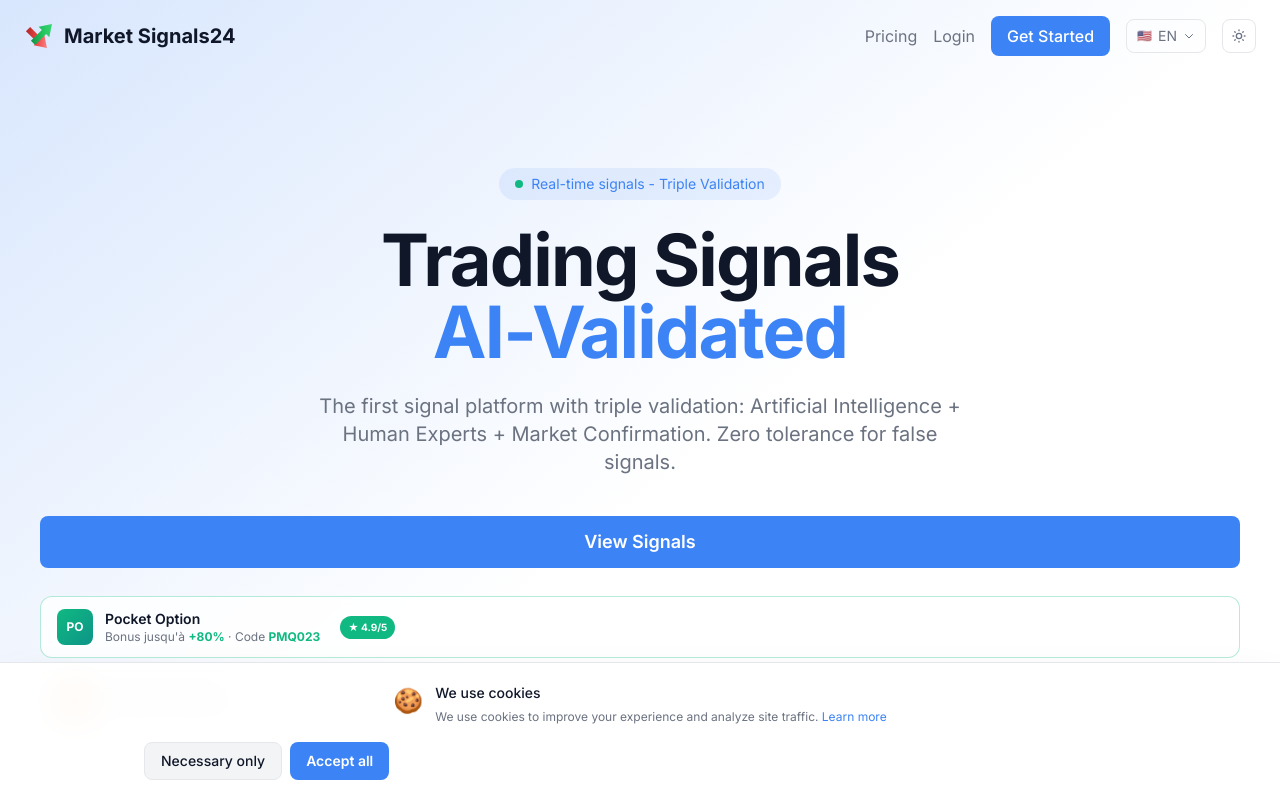
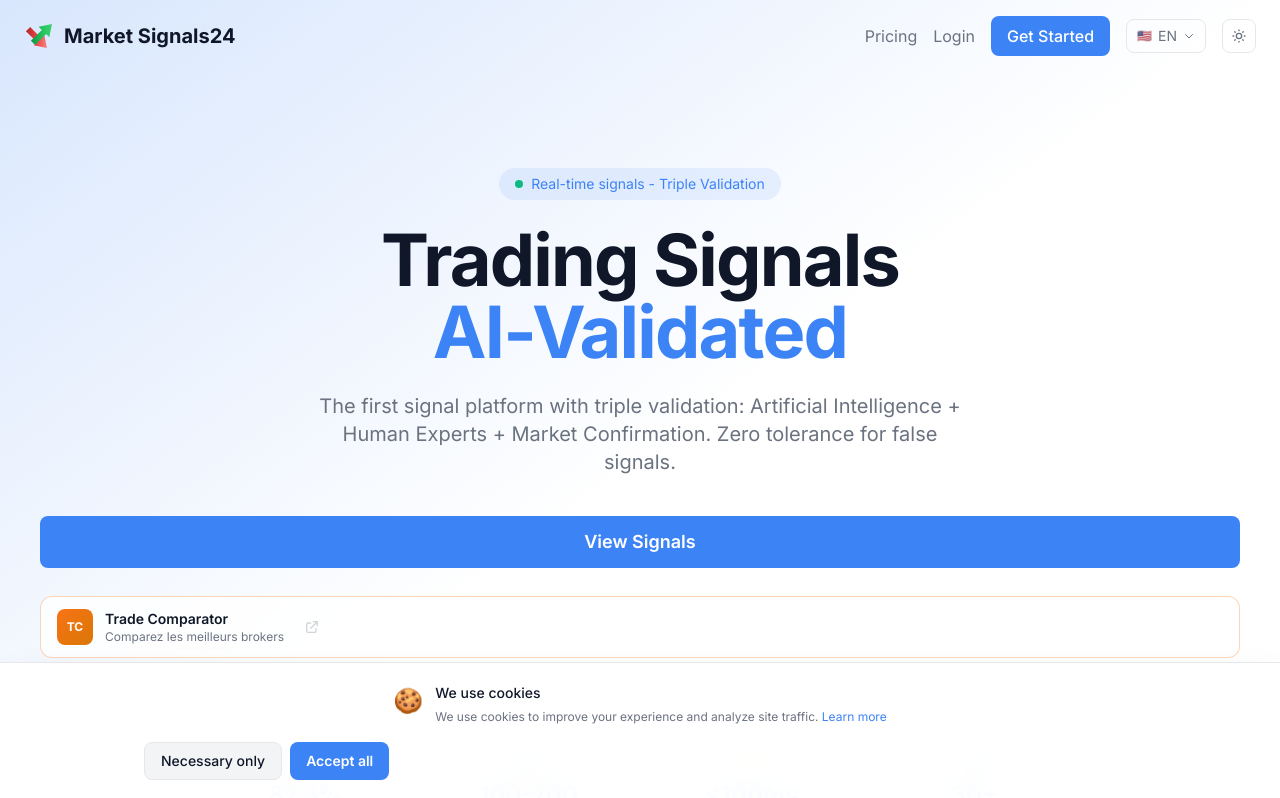
Before and after one commit to shaantitrades/Signals-Pro, a Next.js app in the folder frontend/: page / in a window 1280 px wide. Shown: the top 798 px of the page. Built offline with nearby package versions, Linux system fonts and the light colour scheme.

Commit message:
Suppression de Pocket Option et SabioTrade - popup broker strip et Partenaires de confiance

```diff
--- a/frontend/src/app/dashboard/layout.tsx
+++ b/frontend/src/app/dashboard/layout.tsx
@@ -824,30 +824,6 @@ function DashboardPartners({ t }: { t: (k: string) => string }) {
       tagColor: 'bg-violet-500/10 text-violet-500 border-violet-500/20',
     },
     {
-      id: 'pocketoption',
-      href: 'https://u3.shortink.io/pwa?utm_campaign=41345&utm_source=affiliate&utm_medium=sr&a=nauJIysReFF6Mk&al=1545722&ac=promo-code-60&cid=899888&code=PMQ023',
-      initial: 'PO',
-      color: 'bg-gradient-to-br from-emerald-500 to-teal-600',
-      name: 'Pocket Option',
-      subtitle: t('partners.pocketoption.subtitle'),
-      desc: t('partners.pocketoption.desc'),
-      score: '4.9/5',
-      tags: [t('partners.tag.bonus6080'), t('partners.tag.promopmq')],
-      tagColor: 'bg-emerald-500/10 text-emerald-500 border-emerald-500/20',
-    },
-    {
-      id: 'sabio',
-      href: 'https://sabiotrade.com/?aff=820461&aff_model=revenue&afftrack=',
-      initial: 'ST',
-      color: 'bg-gradient-to-br from-blue-600 to-indigo-700',
-      name: 'SabioTrade',
-      subtitle: t('partners.sabio.subtitle'),
-      desc: t('partners.sabio.desc'),
-      score: '4.8/5',
-      tags: [t('partners.tag.propfirm'), t('partners.tag.funded')],
-      tagColor: 'bg-blue-500/10 text-blue-500 border-blue-500/20',
-    },
-    {
       id: 'tradecomp',
       href: 'https://tradecomparator.com/',
       initial: 'TC',
--- a/frontend/src/app/page.tsx
+++ b/frontend/src/app/page.tsx
@@ -155,19 +155,6 @@ export default function Home() {
 
           {/* Broker Strip */}
           <div className="flex flex-col sm:flex-row items-center justify-center gap-3 sm:gap-4 mb-10 sm:mb-16 px-4">
-            <a
-              href="https://u3.shortink.io/pwa?utm_campaign=41345&utm_source=affiliate&utm_medium=sr&a=nauJIysReFF6Mk&al=1545722&ac=promo-code-60&cid=899888&code=PMQ023"
-              target="_blank"
-              rel="noopener noreferrer"
-              className="group flex items-center gap-3 bg-card/80 backdrop-blur-sm border border-emerald-500/30 rounded-xl px-4 py-3 hover:border-emerald-500/60 hover:shadow-lg hover:shadow-emerald-500/10 transition-all w-full sm:w-auto"
-            >
-              <div className="w-9 h-9 rounded-lg bg-gradient-to-br from-emerald-500 to-teal-600 flex items-center justify-center text-white font-bold text-xs shrink-0">PO</div>
-              <div className="text-left">
-                <p className="font-semibold text-sm text-foreground group-hover:text-emerald-500 transition-colors">Pocket Option</p>
-                <p className="text-xs text-muted-foreground">Bonus jusqu'à <span className="text-emerald-500 font-bold">+80%</span> · Code <span className="text-emerald-500 font-bold">PMQ023</span></p>
-              </div>
-              <span className="ml-2 text-[10px] font-bold text-white bg-emerald-500 px-2 py-1 rounded-full shrink-0 whitespace-nowrap">★ 4.9/5</span>
-            </a>
             <a
               href="https://tradecomparator.com/"
               target="_blank"
```
